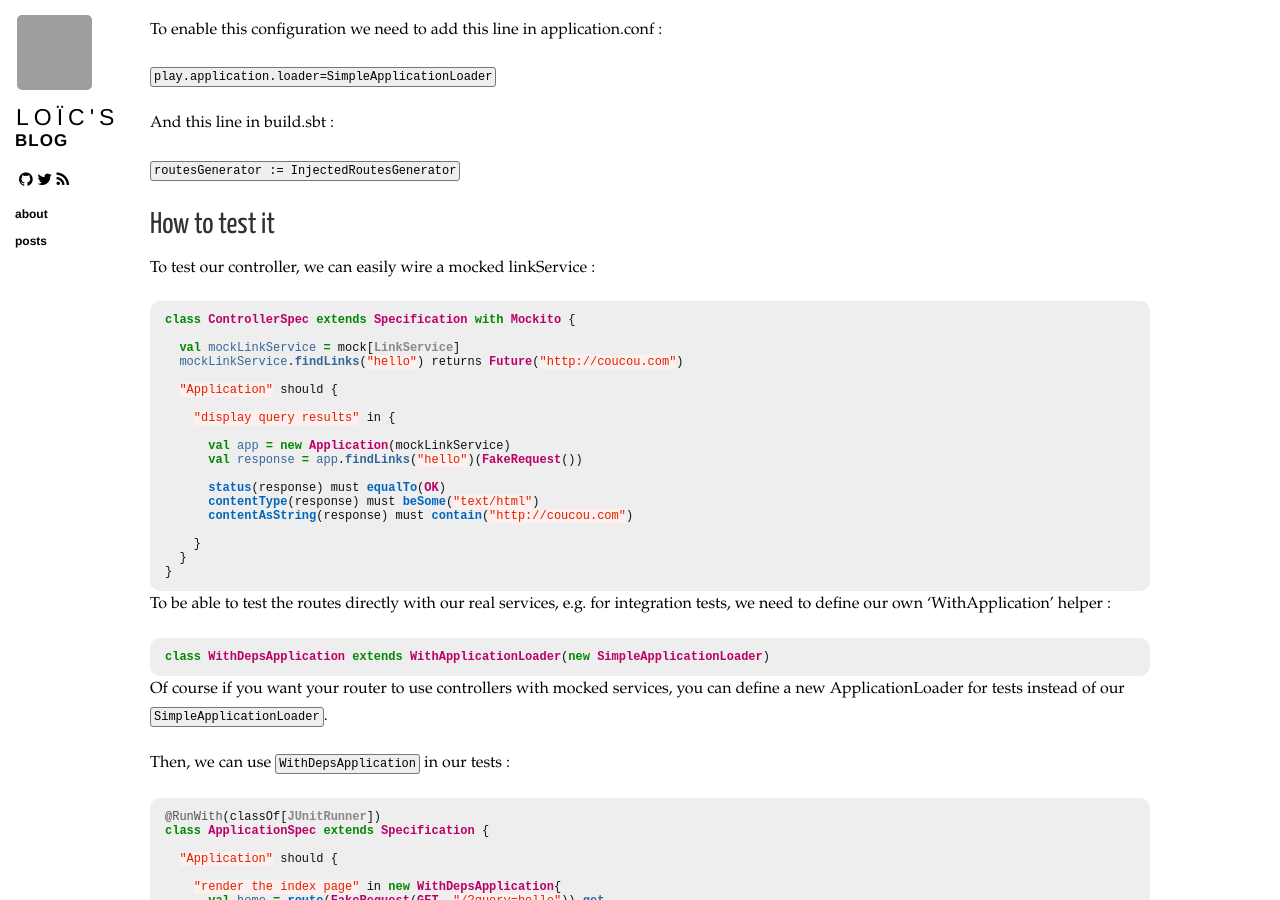
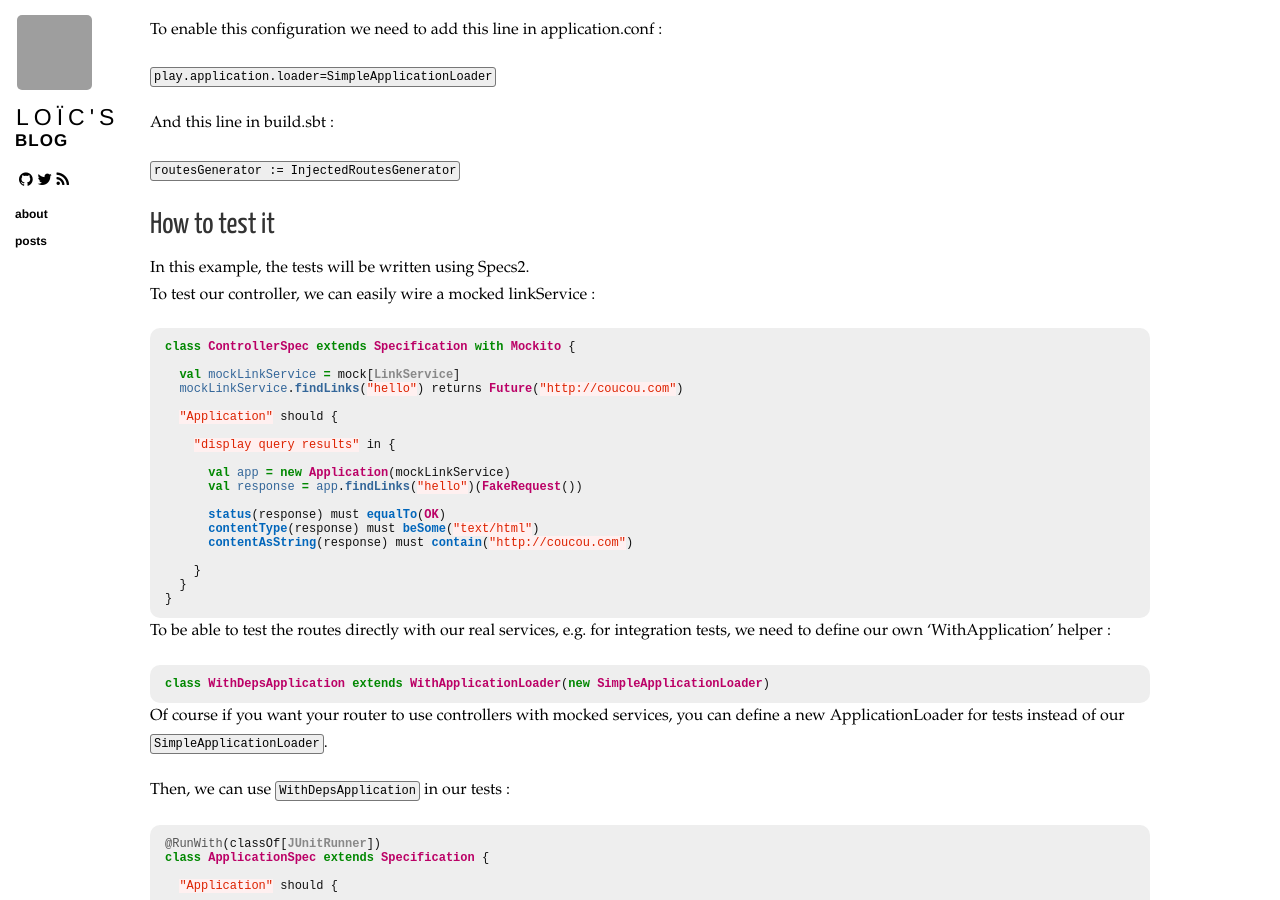
Before and after one commit to loicdescotte/loicdescotte.github.io, a Jekyll site: the page built from _posts/2015-06-03-play24-compile-time-di.md, in a window 1280 px wide and 900 px high, scrolled down 1100 px. Built offline with Jekyll 4.4.1, drawn with Linux system fonts in a browser that asks for light colours; nearby versions of some CDN libraries; Markdown is read by kramdown in place of the engine named in the settings; comment, search, counter and statistics services are not loaded; grey boxes are pictures that could not be loaded.

Commit message:
Update 2015-06-03-play24-compile-time-di.md

```diff
--- a/_posts/2015-06-03-play24-compile-time-di.md
+++ b/_posts/2015-06-03-play24-compile-time-di.md
@@ -77,6 +77,7 @@ And this line in build.sbt :
 
 ## How to test it
 
+In this example, the tests will be written using Specs2.
 To test our controller, we can easily wire a mocked linkService :
 
 {% highlight scala %}
```
